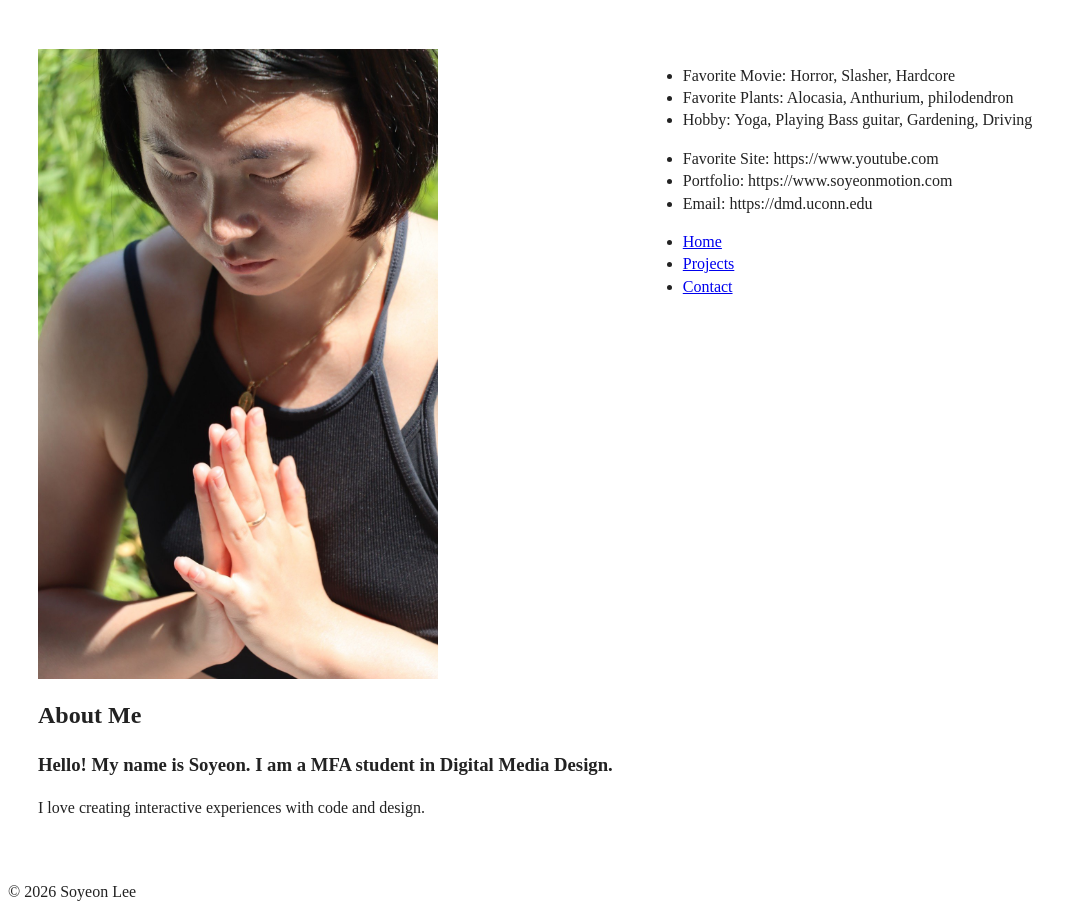
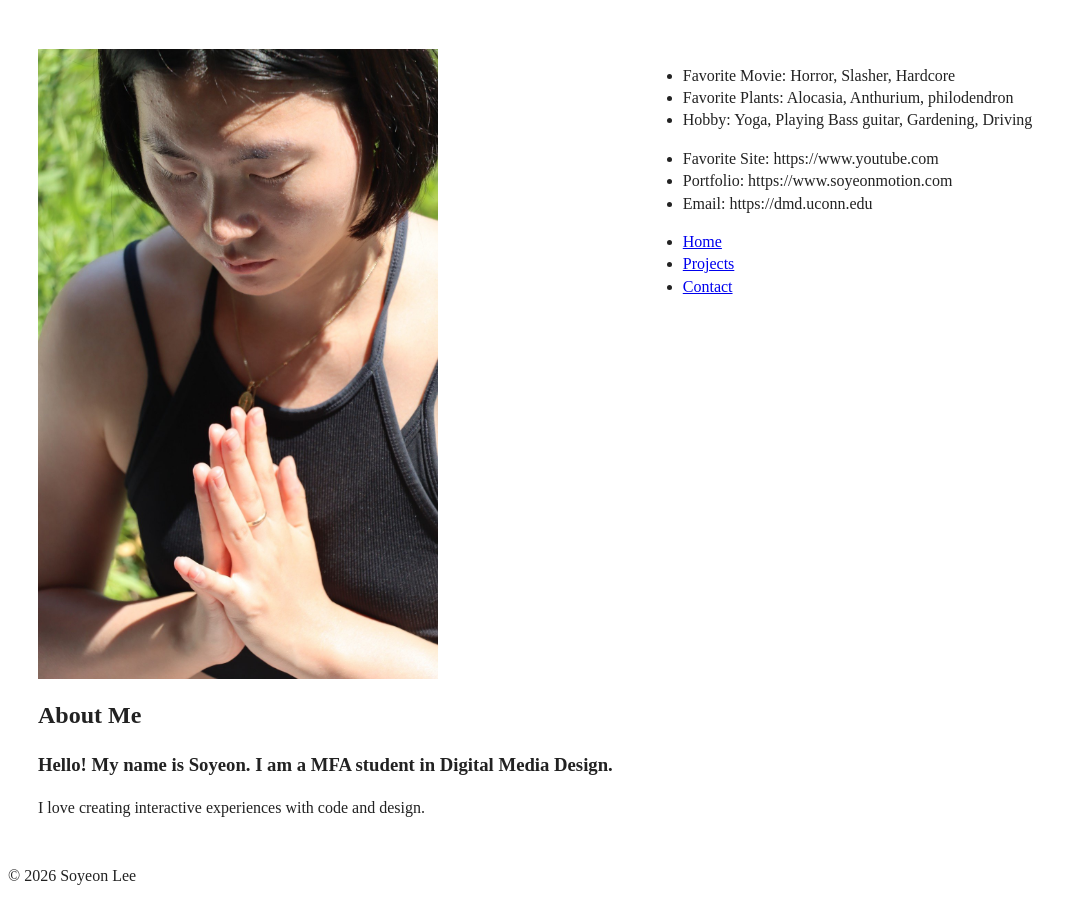
Before and after one commit to Soyeon0123/DMD-5470, a website built with webpack: page week-02/index.html in a window 1280 px wide. Shown: the part 69-989 px from the top of the page, without its empty margins (0-1087 px from the left). After the commit the page ends 965 px from the top, so only its background shows below. Built offline with nearby package versions, Linux system fonts and the light colour scheme.

Commit message:
week2_change

```diff
--- a/week-02/index.html
+++ b/week-02/index.html
@@ -22,12 +22,12 @@
   <meta name="theme-color" content="#fafafa">
 </head>
 
-<header>
-  <h1>Soyeon Lee</h1>
-</header>
+
 
 <body>
-
+  <header>
+    <h1>Soyeon Lee</h1>
+  </header>
   <!-- Add your site or application content here -->
   <main class="layout">
     <div class="profile">
@@ -62,11 +62,12 @@
 
     <script src="js/app.js"></script>
   </main>
+  <footer>
+  © 2026 Soyeon Lee
+  </footer>
 </body>
 
 
-<footer>
-  <p>© 2026 Soyeon Lee</p>
-</footer>
+
 
 </html>
```
